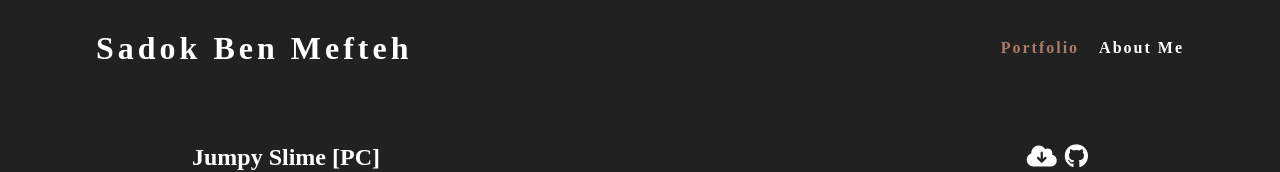
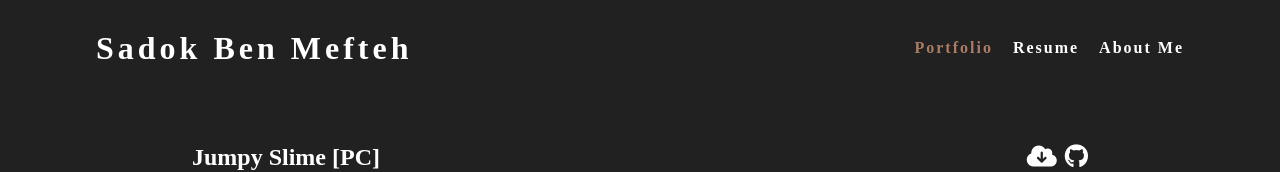
Before and after one commit to RamesesXI/ramesesxi.github.io, a website built with Vite: page index.html in a window 1280 px wide. Shown: the top 172 px of the page. Built offline with nearby package versions, Linux system fonts and the light colour scheme; a web font is replaced by a local one.

Commit message:
Update index.html

```diff
--- a/index.html
+++ b/index.html
@@ -21,7 +21,7 @@
       <ul class="nav-links" id="nav-links">
         <!-- <li id='home' class="active">Home</li> -->
         <li id='games' class="active">Portfolio</li>
-        <!-- <li id='resume'>Resume</li> -->
+        <li id='resume'>Resume</li>
         <li id='about-me'>About Me</li>
         <!-- <li id='contact'>Contact</li> -->
       </ul>
```
